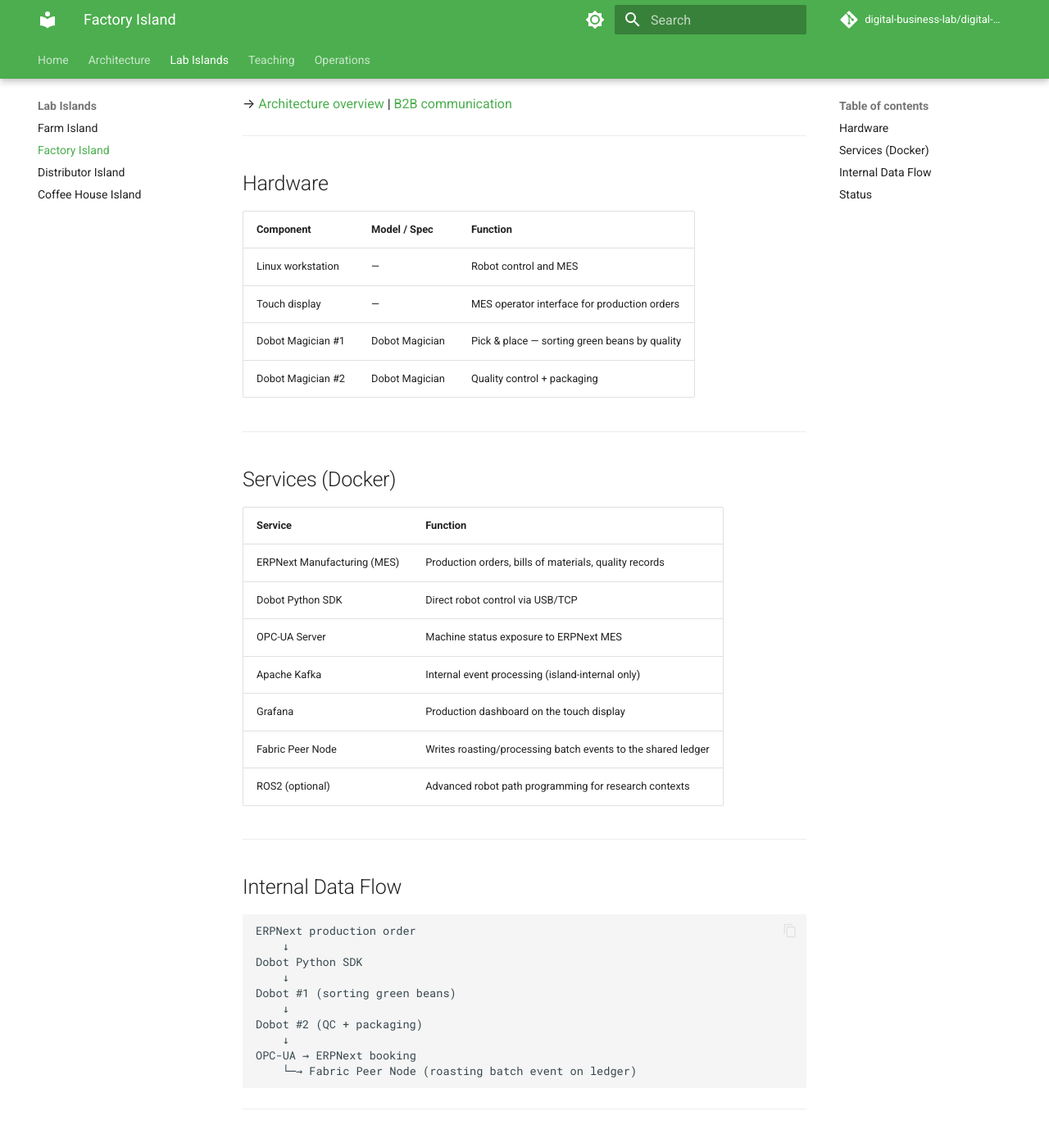
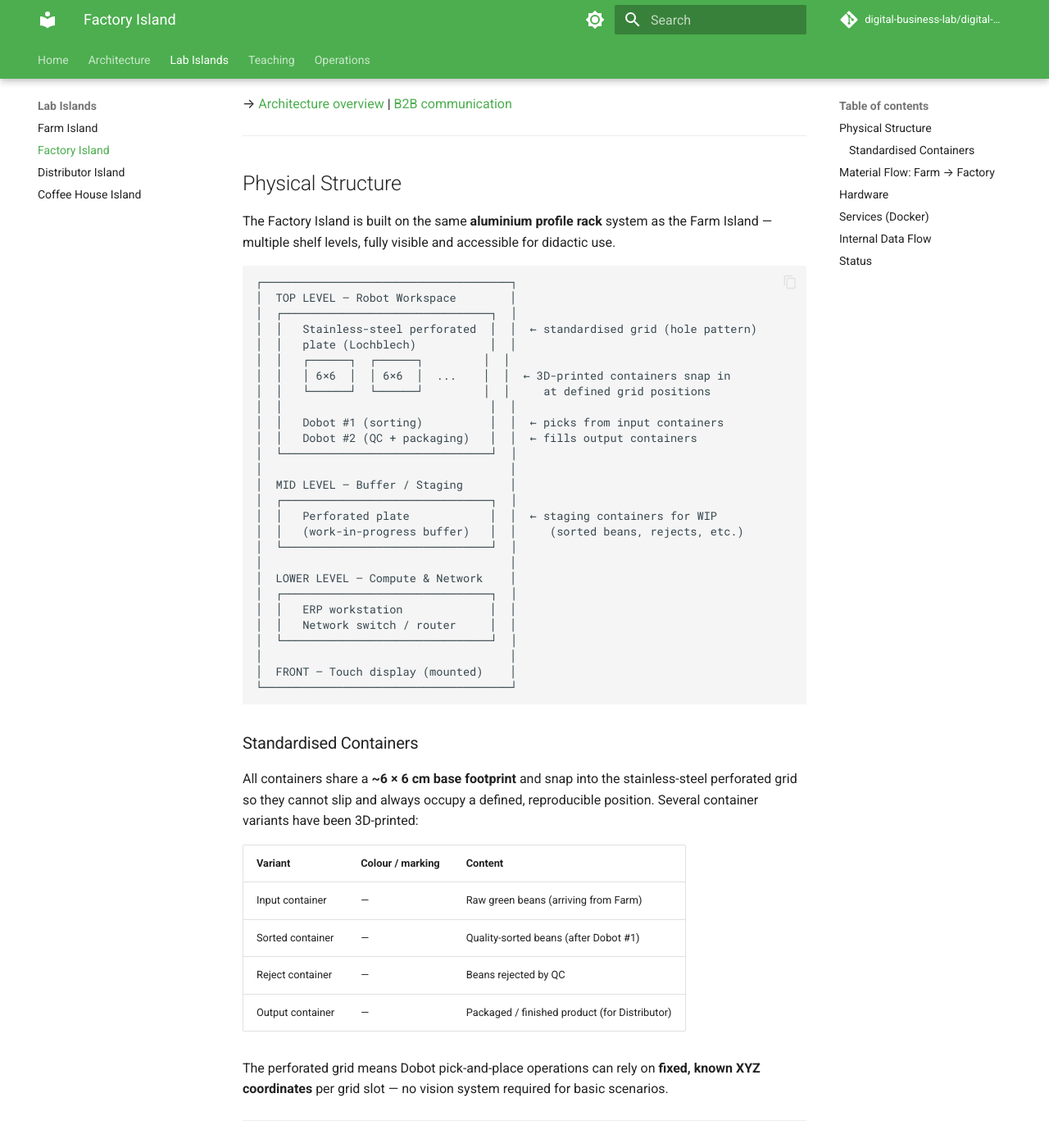
Before and after one commit to digital-business-lab/digital-supply-chain, an MkDocs documentation site: the page built from docs/islands/factory.md, in a window 1280 px wide and 1400 px high, scrolled down 206 px. Shown: the whole window at 82% size. Built offline with MkDocs 1.6.1 and Material for MkDocs 9.7.7, drawn with Linux system fonts in a browser that asks for light colours; comment, search, counter and statistics services are not loaded; some of the changed text lies outside the part shown.

Commit message:
docs: detail factory island physical structure and Farm->Factory material flow
Add three-level rack layout (Lochblech top / WIP buffer mid / compute lower),
standardised 6x6 cm snap-in container variants, and manual transfer workflow
(QR/NFC scan -> ERPNext goods receipt -> Fabric ledger). Record decision in
CLAUDE.md; alternatives (conveyor, TurtleBot) noted and rejected.

Co-Authored-By: Claude Sonnet 4.6 <noreply@anthropic.com>

````diff
--- a/docs/islands/factory.md
+++ b/docs/islands/factory.md
@@ -3,6 +3,75 @@
 The Factory Island is the didactic centrepiece: two Dobot robots demonstrate physical coffee processing steps (sorting green beans, roasting, quality control, packaging) that are directly reported back to the ERP system.
 
 → [Architecture overview](../architecture.md) | [B2B communication](../b2b-communication.md)
+
+---
+
+## Physical Structure
+
+The Factory Island is built on the same **aluminium profile rack** system as the Farm Island — multiple shelf levels, fully visible and accessible for didactic use.
+
+```
+┌─────────────────────────────────────┐
+│  TOP LEVEL — Robot Workspace        │
+│  ┌───────────────────────────────┐  │
+│  │   Stainless-steel perforated  │  │  ← standardised grid (hole pattern)
+│  │   plate (Lochblech)           │  │
+│  │   ┌──────┐  ┌──────┐         │  │
+│  │   │ 6×6  │  │ 6×6  │  ...    │  │  ← 3D-printed containers snap in
+│  │   └──────┘  └──────┘         │  │     at defined grid positions
+│  │                               │  │
+│  │   Dobot #1 (sorting)          │  │  ← picks from input containers
+│  │   Dobot #2 (QC + packaging)   │  │  ← fills output containers
+│  └───────────────────────────────┘  │
+│                                     │
+│  MID LEVEL — Buffer / Staging       │
+│  ┌───────────────────────────────┐  │
+│  │   Perforated plate            │  │  ← staging containers for WIP
+│  │   (work-in-progress buffer)   │  │     (sorted beans, rejects, etc.)
+│  └───────────────────────────────┘  │
+│                                     │
+│  LOWER LEVEL — Compute & Network    │
+│  ┌───────────────────────────────┐  │
+│  │   ERP workstation             │  │
+│  │   Network switch / router     │  │
+│  └───────────────────────────────┘  │
+│                                     │
+│  FRONT — Touch display (mounted)    │
+└─────────────────────────────────────┘
+```
+
+### Standardised Containers
+
+All containers share a **~6 × 6 cm base footprint** and snap into the stainless-steel perforated grid so they cannot slip and always occupy a defined, reproducible position. Several container variants have been 3D-printed:
+
+| Variant | Colour / marking | Content |
+|---|---|---|
+| Input container | — | Raw green beans (arriving from Farm) |
+| Sorted container | — | Quality-sorted beans (after Dobot #1) |
+| Reject container | — | Beans rejected by QC |
+| Output container | — | Packaged / finished product (for Distributor) |
+
+The perforated grid means Dobot pick-and-place operations can rely on **fixed, known XYZ coordinates** per grid slot — no vision system required for basic scenarios.
+
+---
+
+## Material Flow: Farm → Factory
+
+**Decision:** manual transfer with ERP + Fabric tracking (see [decisions log](../decisions.md)).
+
+```
+Farm ERPNext: create outbound shipment
+    ↓  (student carries container to Factory Island)
+Factory ERPNext: scan QR/barcode on container → goods receipt
+    ↓
+Fabric Peer Node: records inter-island transfer event on ledger
+    ↓
+ERPNext: creates production order → triggers Dobot workflow
+```
+
+*Assumption: islands are positioned adjacent to each other in the same lab room, so manual carry is a realistic and deliberate simulation of a real-world goods handover (e.g. truck unloading). No automated conveyor is planned at this stage.*
+
+*Open question: QR code vs. NFC tag on container — not yet decided. Either requires a reader at the Factory workstation.*
 
 ---
 
````
Also changed, not shown: CLAUDE.md (+2 -0 lines), factory-island/README.md (+18 -0 lines).
